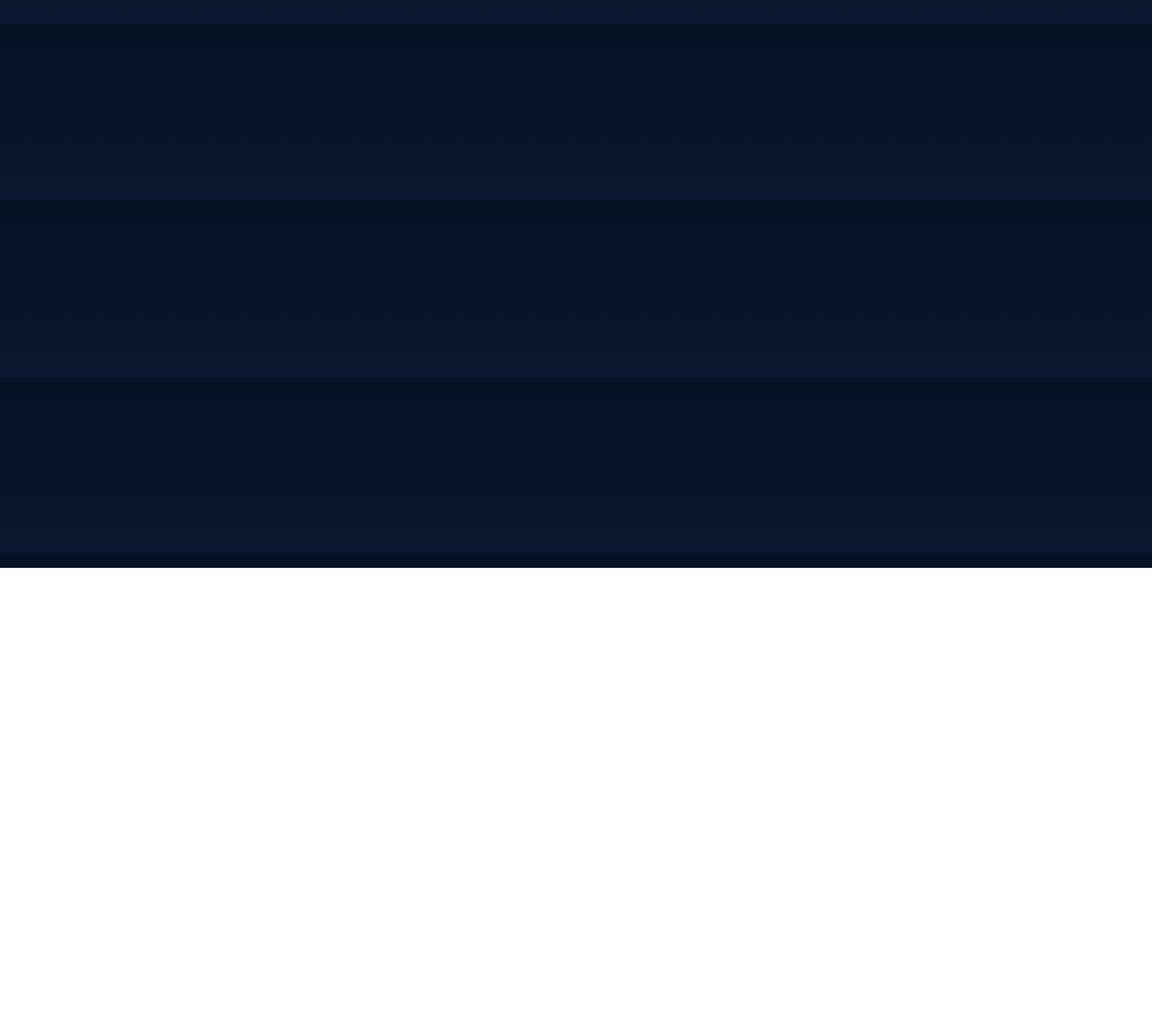
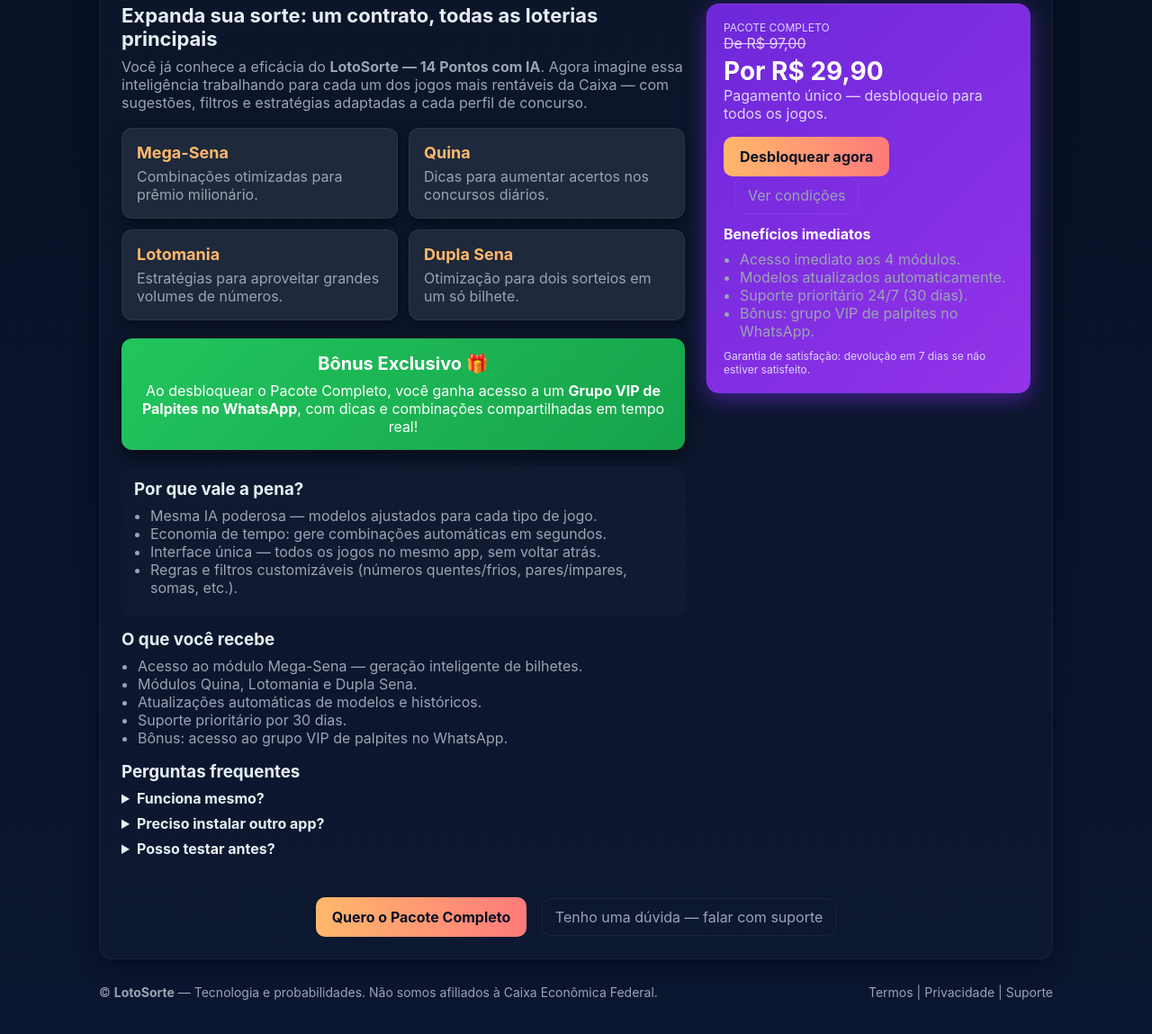
Before and after one commit to siteseguro-br/oferta-completa, a plain HTML site: page index.html in a window 1280 px wide. Shown: the part 169-1318 px from the top of the page at 90% size. Before the commit the page ends 800 px from the top, so only its background shows below. Drawn offline with Linux system fonts and the light colour scheme.

Commit message:
Update index.html

```diff
--- a/index.html
+++ b/index.html
@@ -87,7 +87,96 @@
       </div>
     </header>
 
-    <!-- resto do conteúdo permanece igual -->
+    <main class="card">
+      <div class="grid">
+        <section>
+          <h2 class="hero-title">Expanda sua sorte: um contrato, todas as loterias principais</h2>
+          <p class="hero-sub">Você já conhece a eficácia do <strong>LotoSorte — 14 Pontos com IA</strong>. Agora imagine essa inteligência trabalhando para cada um dos jogos mais rentáveis da Caixa — com sugestões, filtros e estratégias adaptadas a cada perfil de concurso.</p>
+
+          <div class="features">
+            <div class="feat"><b>Mega-Sena</b><span> Combinações otimizadas para prêmio milionário.</span></div>
+            <div class="feat"><b>Quina</b><span> Dicas para aumentar acertos nos concursos diários.</span></div>
+            <div class="feat"><b>Lotomania</b><span> Estratégias para aproveitar grandes volumes de números.</span></div>
+            <div class="feat"><b>Dupla Sena</b><span> Otimização para dois sorteios em um só bilhete.</span></div>
+          </div>
+
+          <div class="bonus">
+            <h3>Bônus Exclusivo 🎁</h3>
+            <p>Ao desbloquear o Pacote Completo, você ganha acesso a um <strong>Grupo VIP de Palpites no WhatsApp</strong>, com dicas e combinações compartilhadas em tempo real!</p>
+          </div>
+
+          <div class="why">
+            <h3 style="margin:0 0 8px">Por que vale a pena?</h3>
+            <ul class="benef-list">
+              <li>Mesma IA poderosa — modelos ajustados para cada tipo de jogo.</li>
+              <li>Economia de tempo: gere combinações automáticas em segundos.</li>
+              <li>Interface única — todos os jogos no mesmo app, sem voltar atrás.</li>
+              <li>Regras e filtros customizáveis (números quentes/frios, pares/ímpares, somas, etc.).</li>
+            </ul>
+          </div>
+
+          <div style="margin-top:14px">
+            <h3 style="margin:0 0 8px">O que você recebe</h3>
+            <ul class="benef-list">
+              <li>Acesso ao módulo Mega-Sena — geração inteligente de bilhetes.</li>
+              <li>Módulos Quina, Lotomania e Dupla Sena.</li>
+              <li>Atualizações automáticas de modelos e históricos.</li>
+              <li>Suporte prioritário por 30 dias.</li>
+              <li>Bônus: acesso ao grupo VIP de palpites no WhatsApp.</li>
+            </ul>
+          </div>
+
+          <div style="margin-top:16px">
+            <h3 style="margin:0 0 8px">Perguntas frequentes</h3>
+            <details style="margin-bottom:8px"><summary><strong>Funciona mesmo?</strong></summary><div style="margin-top:8px;color:var(--muted)">A IA analisa padrões e probabilidades para sugerir combinações mais estratégicas — não garante prêmio, mas aumenta a qualidade das escolhas.</div></details>
+            <details style="margin-bottom:8px"><summary><strong>Preciso instalar outro app?</strong></summary><div style="margin-top:8px;color:var(--muted)">Não — o pacote é um desbloqueio dentro do LotoSorte que ativa módulos extras.</div></details>
+            <details style="margin-bottom:8px"><summary><strong>Posso testar antes?</strong></summary><div style="margin-top:8px;color:var(--muted)">Oferecemos uma pré-visualização gratuita de 3 combinações por jogo ao ativar o upsell.</div></details>
+          </div>
+
+        </section>
+
+        <aside class="price-box">
+          <div class="card">
+            <div style="display:flex;align-items:center;justify-content:space-between">
+              <div>
+                <div style="font-size:12px;color:#ddd6fe;text-transform:uppercase">Pacote Completo</div>
+                <div class="old-price">De R$ 97,00</div>
+                <h3 class="price">Por R$ 29,90</h3>
+                <div class="price-sub">Pagamento único — desbloqueio para todos os jogos.</div>
+              </div>
+            </div>
+
+            <a href="https://pay.compraasegura.xyz/a9ArZMlKQN837xj" class="cta">Desbloquear agora</a>
+            <a href="#mais" class="ghost">Ver condições</a>
+
+            <div class="benef" style="margin-top:12px">
+              <strong>Benefícios imediatos</strong>
+              <ul class="benef-list">
+                <li>Acesso imediato aos 4 módulos.</li>
+                <li>Modelos atualizados automaticamente.</li>
+                <li>Suporte prioritário 24/7 (30 dias).</li>
+                <li>Bônus: grupo VIP de palpites no WhatsApp.</li>
+              </ul>
+            </div>
+
+            <div style="font-size:12px;color:#ddd6fe;margin-top:10px">Garantia de satisfação: devolução em 7 dias se não estiver satisfeito.</div>
+          </div>
+        </aside>
+      </div>
+
+      <div style="margin-top:20px;text-align:center">
+        <a id="comprar" href="https://pay.compraasegura.xyz/a9ArZMlKQN837xj" class="cta">Quero o Pacote Completo</a>
+        <a href="https://wa.me/5511959930087?text=Ola%2C%20quero%20adiquerir%20o%20plano%20completo%20da%20IA." class="ghost">Tenho uma dúvida — falar com suporte</a>
+      </div>
+
+    </main>
+
+    <footer>
+      <div style="display:flex;justify-content:space-between;gap:12px;flex-wrap:wrap">
+        <div>© <strong>LotoSorte</strong> — Tecnologia e probabilidades. Não somos afiliados à Caixa Econômica Federal.</div>
+        <div>Termos | Privacidade | Suporte</div>
+      </div>
+    </footer>
   </div>
 </body>
 </html>
```
